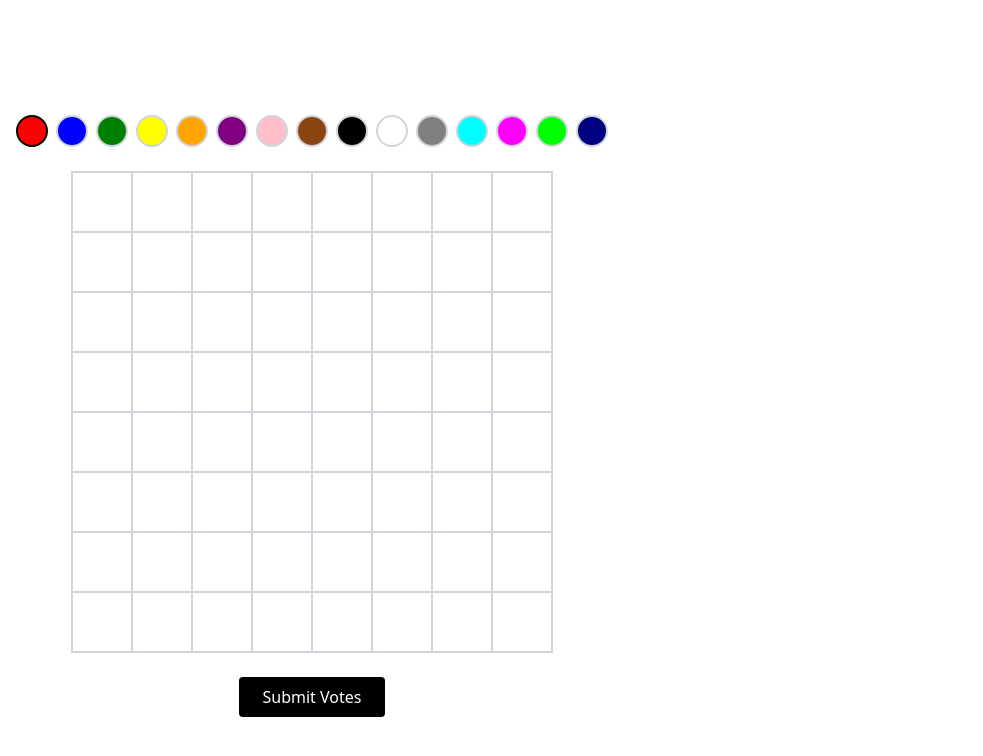
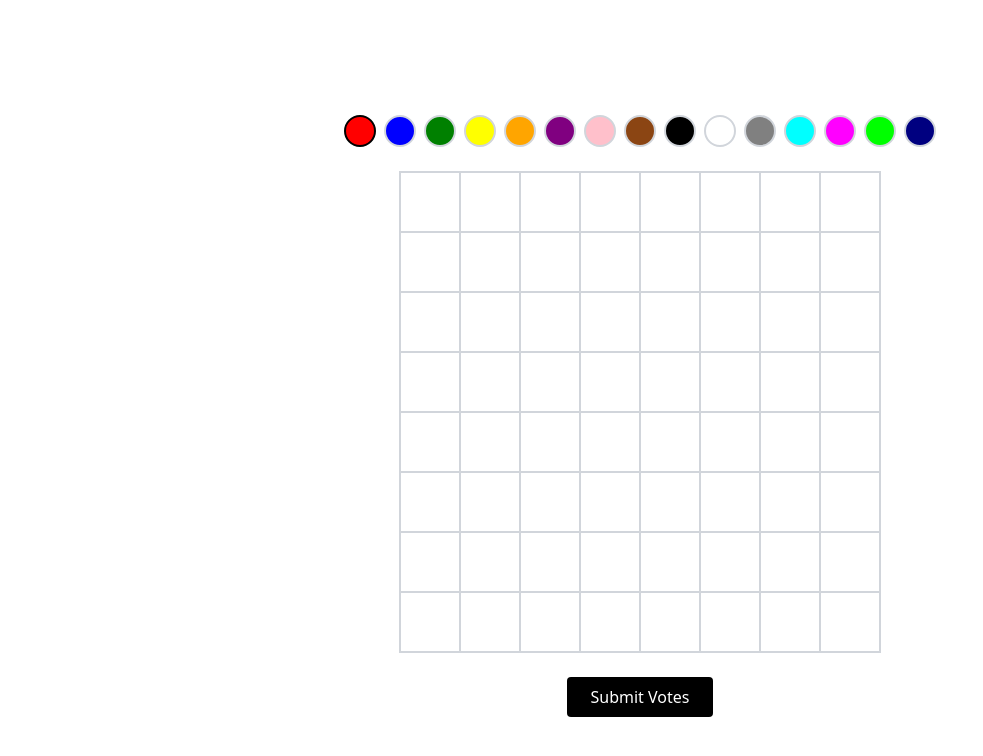
Before and after one commit to rowancasselman/Website, a React (Vite) app: page / in a window 1280 px wide. Shown: the top 756 px of the page, without its empty margins (0-983 px from the left). Built offline with nearby package versions, Linux system fonts and the light colour scheme.

Commit message:
Describe what you changed

```diff
--- a/src/App.tsx
+++ b/src/App.tsx
@@ -5,10 +5,10 @@ import PlotGrid from './components/PlotGrid';
 export default function App() {
   return (
     <div className="min-h-screen bg-white flex flex-col items-center justify-center p-4">
-      {/* Scrollable horizontal wrapper */}
-      <div className="w-full max-w-full overflow-x-auto">
-        {/* Grid should size itself naturally */}
-        <div className="inline-block">
+      {/* Scrollable & centerable wrapper */}
+      <div className="w-full overflow-x-auto">
+        {/* Center content inside scroll area */}
+        <div className="flex justify-center min-w-[512px]">
           <PlotGrid />
         </div>
       </div>
```
